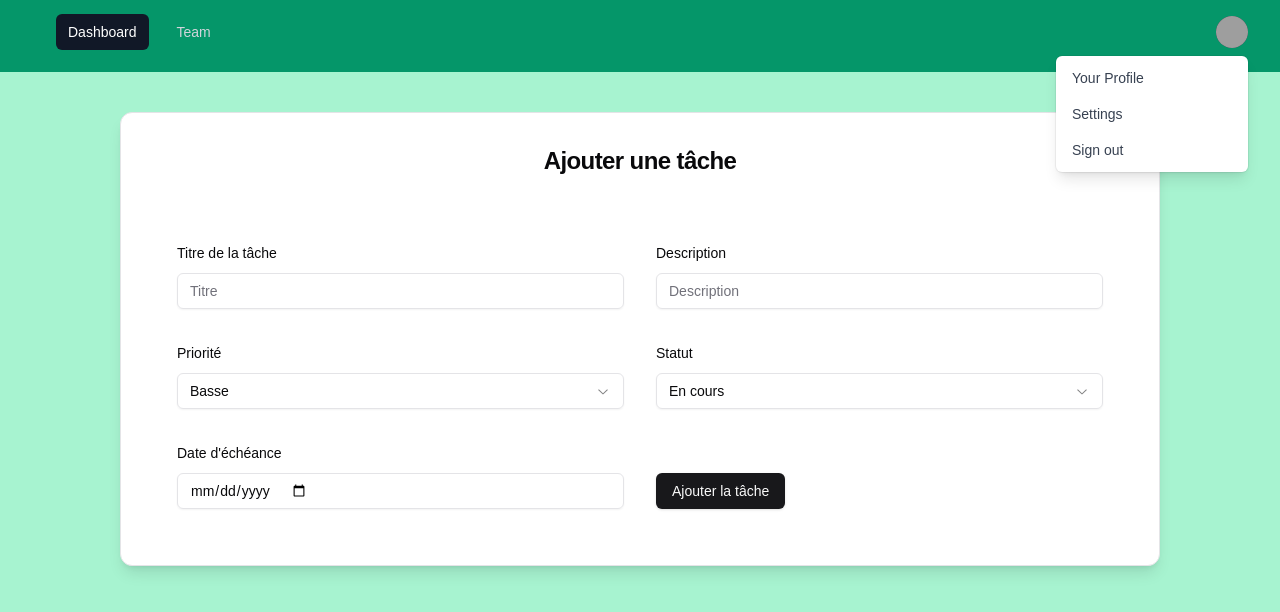
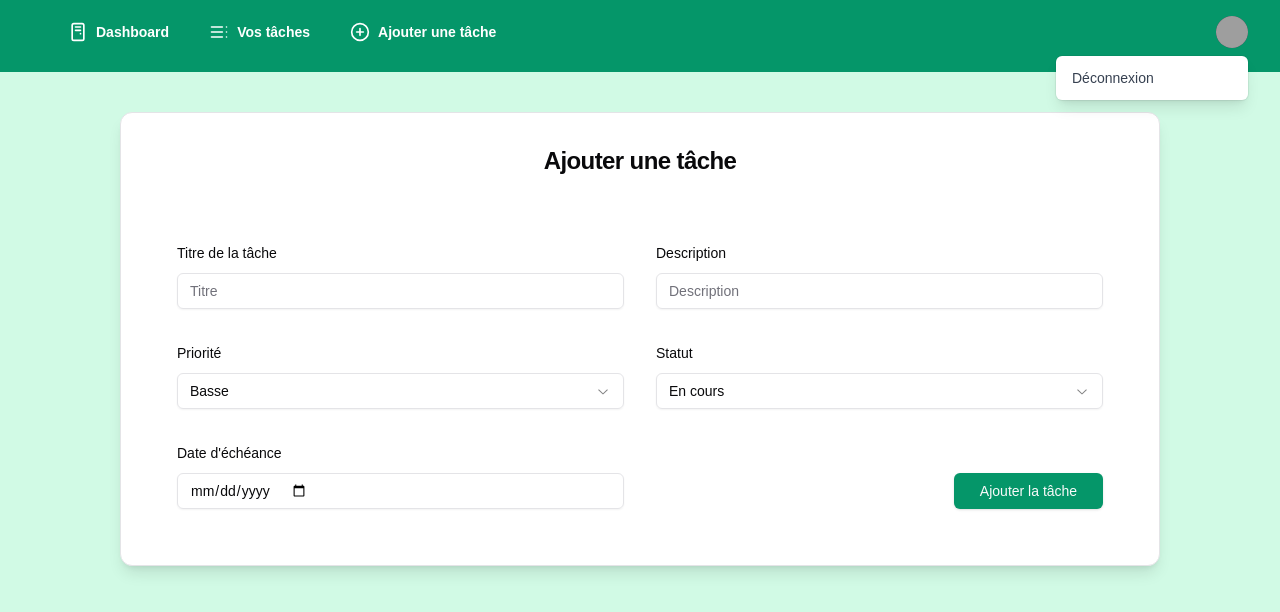
Before and after one commit to aminebelho/fast, a Next.js app: page /addTask in a window 1280 px wide. Both pictures are taken after a click on the button "Open user menu". Shown: the top 612 px of the page. Built offline with nearby package versions, Linux system fonts and the light colour scheme; grey boxes are pictures that could not be loaded.

Commit message:
front finito ...

```diff
--- a/src/app/addTask/page.js
+++ b/src/app/addTask/page.js
@@ -64,7 +64,7 @@ const AddTask = () => {
   return (
     <>
       <Navbar />
-      <div className="flex flex-col items-center h-max min-h-screen bg-[#a7f3d0] p-4">
+      <div className="flex flex-col items-center h-max min-h-screen bg-[#d1fae5] p-4">
         <Card className="w-5/6 shadow-lg m-6">
           <CardHeader>
             <CardTitle className="font-semibold text-center text-2xl font-bold p-2">
@@ -205,8 +205,8 @@ const AddTask = () => {
                         )}
                       />
                     </div>
-                    <div className="w-1/2 p-4 flex items-end">
-                      <Button type="submit">Ajouter la tâche</Button>
+                    <div className="w-1/2 p-4 flex justify-end items-end">
+                      <Button type="submit" className="w-1/3 bg-[#059669]">Ajouter la tâche</Button>
                     </div>
                   </div>
                 </form>
--- a/src/app/login/page.js
+++ b/src/app/login/page.js
@@ -44,7 +44,7 @@ const Login = () => {
   };
 
   return (
-    <div className="flex flex-col items-center justify-center h-screen bg-[#a7f3d0]">
+    <div className="flex flex-col items-center justify-center h-screen bg-[#d1fae5]">
       <Card className="w-[350px]">
         <CardHeader>
           <CardTitle>Connexion</CardTitle>
@@ -78,7 +78,7 @@ const Login = () => {
           </form>
         </CardContent>
         <CardFooter className="flex justify-center">
-          <Button type="submit" onClick={handleLogin} className="w-full">
+          <Button type="submit" onClick={handleLogin} className="w-full bg-[#059669]">
             Se connecter
           </Button>
         </CardFooter>
--- a/src/app/page.js
+++ b/src/app/page.js
@@ -59,7 +59,7 @@ const HomePage = () => {
   return (
     <>
       <Navbar />
-      <div className="flex flex-col items-center h-screen bg-[#a7f3d0] p-4">
+      <div className="flex flex-col items-center h-screen bg-[#d1fae5] p-4">
         {userEmail ? (
           <div className="h-full">
             <div className="p-4 text-2xl font-bold">
--- a/src/components/editTaskAlert.js
+++ b/src/components/editTaskAlert.js
@@ -146,7 +146,7 @@ export function EditTaskAlert({ task, onConfirm, open, setOpen }) {
             </div>
 
             <DialogFooter>
-              <Button type="submit">Save changes</Button>
+              <Button type="submit" className="bg-[#059669]">Save changes</Button>
             </DialogFooter>
           </form>
         </FormProvider>
--- a/src/components/navbar.js
+++ b/src/components/navbar.js
@@ -1,8 +1,10 @@
 import { Disclosure, DisclosureButton, DisclosurePanel, Menu, MenuButton, MenuItems, MenuItem } from '@headlessui/react';
+import { PcCase ,CirclePlus, TableOfContents,  } from 'lucide-react';
 
 const navigation = [
-  { name: 'Dashboard', href: '#', current: true },
-  { name: 'Team', href: '#', current: false },
+  { name: 'Dashboard', href: '/', current: true, icon: PcCase  },
+  { name: 'Vos tâches', href: 'tasks', current: false, icon: TableOfContents },
+  { name: 'Ajouter une tâche', href: 'addTask', current: false, icon: CirclePlus },
 ];
 
 function classNames(...classes) {
@@ -17,17 +19,15 @@ export default function Navbar() {
           <div className="flex flex-1 items-center justify-center sm:items-stretch sm:justify-start">
             <div className="hidden sm:ml-6 sm:block">
               <div className="flex space-x-4">
-                {navigation.map((item) => (
+              {navigation.map((item) => (
                   <a
                     key={item.name}
                     href={item.href}
                     aria-current={item.current ? 'page' : undefined}
-                    className={classNames(
-                      item.current ? 'bg-gray-900 text-white' : 'text-gray-300 hover:bg-gray-700 hover:text-white',
-                      'rounded-md px-3 py-2 text-sm font-medium',
-                    )}
+                    className="hover:bg-[#34d399] text-white rounded-md px-3 py-2 text-sm font-semibold flex items-center space-x-2"
                   >
-                    {item.name}
+                    {item.icon && <item.icon className="h-5 w-5" />}
+                    <span>{item.name}</span>
                   </a>
                 ))}
               </div>
@@ -45,8 +45,7 @@ export default function Navbar() {
                     className="h-8 w-8 rounded-full"
                   />
                 </MenuButton>
-              </div>
-              <MenuItems
+                <MenuItems
                 transition
                 className="absolute right-0 z-10 mt-2 w-48 origin-top-right rounded-md bg-white py-1 shadow-lg ring-1 ring-black ring-opacity-5 transition focus:outline-none data-[closed]:scale-95 data-[closed]:transform data-[closed]:opacity-0 data-[enter]:duration-100 data-[leave]:duration-75 data-[enter]:ease-out data-[leave]:ease-in"
               >
@@ -55,26 +54,11 @@ export default function Navbar() {
                     href="#"
                     className="block px-4 py-2 text-sm text-gray-700 data-[focus]:bg-gray-100 data-[focus]:outline-none"
                   >
-                    Your Profile
-                  </a>
-                </MenuItem>
-                <MenuItem>
-                  <a
-                    href="#"
-                    className="block px-4 py-2 text-sm text-gray-700 data-[focus]:bg-gray-100 data-[focus]:outline-none"
-                  >
-                    Settings
-                  </a>
-                </MenuItem>
-                <MenuItem>
-                  <a
-                    href="#"
-                    className="block px-4 py-2 text-sm text-gray-700 data-[focus]:bg-gray-100 data-[focus]:outline-none"
-                  >
-                    Sign out
+                    Déconnexion
                   </a>
                 </MenuItem>
               </MenuItems>
+              </div>
             </Menu>
           </div>
         </div>
```
